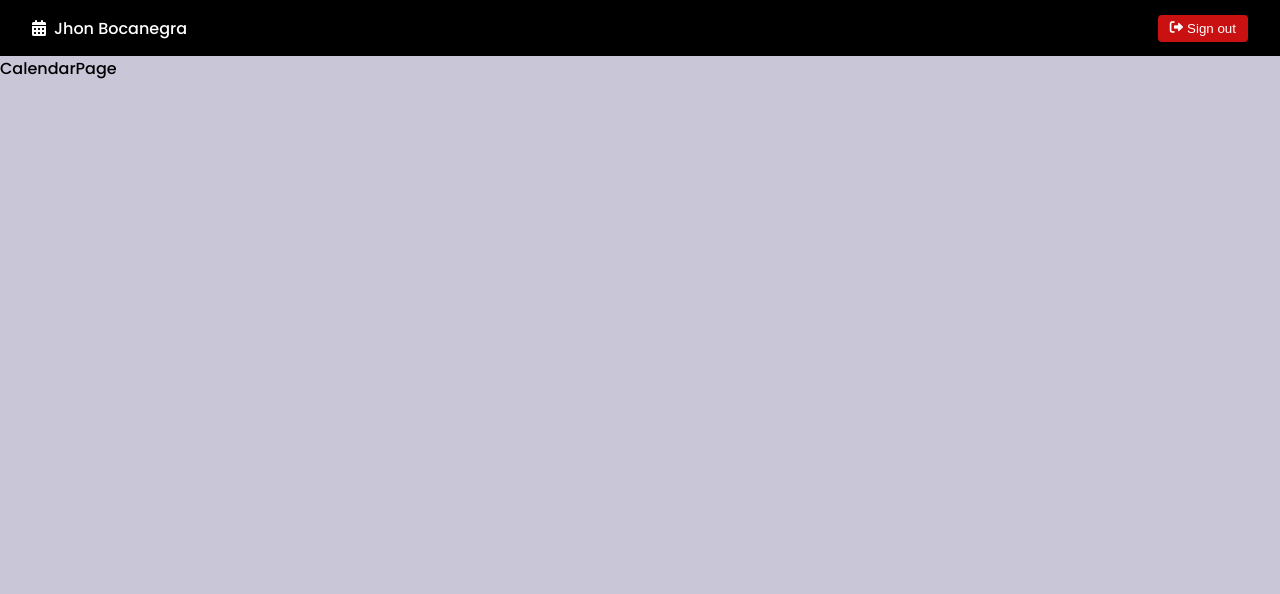
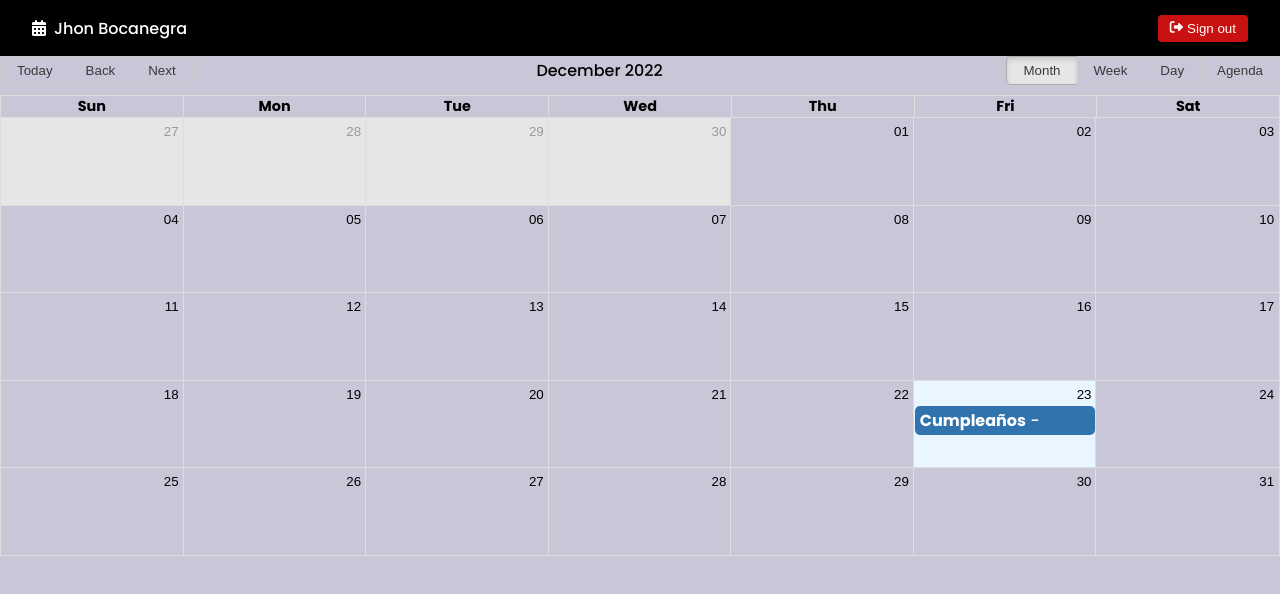
Before and after one commit to JhonEduard26/calendar, a React (Vite) app: page / in a window 1280 px wide. Shown: the top 594 px of the page. Built offline with nearby package versions, Linux system fonts and the light colour scheme.

Commit message:
[ADD] calendar and calendar event box

```diff
--- a/package.json
+++ b/package.json
@@ -9,7 +9,9 @@
     "preview": "vite preview"
   },
   "dependencies": {
+    "date-fns": "^2.29.3",
     "react": "^18.2.0",
+    "react-big-calendar": "^1.5.2",
     "react-dom": "^18.2.0",
     "react-router-dom": "^6.6.0"
   },
--- /dev/null
+++ b/src/calendar/components/CalendarEvent.jsx
@@ -0,0 +1,11 @@
+export const CalendarEvent = ({event}) => {
+
+  const {title, user} = event
+
+  return (
+    <>
+      <strong>{title}</strong>
+      <span> - {user.name}</span>
+    </>
+  )
+}
--- a/src/calendar/components/index.js
+++ b/src/calendar/components/index.js
@@ -1 +1,2 @@
+export * from './CalendarEvent'
 export * from './Navbar'
--- a/src/calendar/pages/CalendarPage.jsx
+++ b/src/calendar/pages/CalendarPage.jsx
@@ -1,10 +1,35 @@
-import { Navbar } from '../components'
+import { Calendar } from 'react-big-calendar'
+import 'react-big-calendar/lib/css/react-big-calendar.css'
+import { addHours } from 'date-fns'
+
+import { CalendarEvent, Navbar } from '../components'
+import { localizer } from '../../helpers'
+
+const events = [
+  {
+    title: 'Cumpleaños',
+    note: 'Comprar el pastel',
+    start: new Date(),
+    end: addHours(new Date(), 1),
+    user: 'Jhon'
+  }
+]
 
 export const CalendarPage = () => {
   return (
     <>
     <Navbar />
-    <div>CalendarPage</div>
+
+    <Calendar
+      localizer={localizer}
+      events={events}
+      startAccessor="start"
+      endAccessor="end"
+      style={{ height: 500 }}
+      components={{
+        event: CalendarEvent
+      }}
+    />
     </>
   )
 }
--- /dev/null
+++ b/src/helpers/calendarLocalizer.js
@@ -0,0 +1,18 @@
+import enUS from 'date-fns/locale/en-US'
+import format from 'date-fns/format'
+import getDay from 'date-fns/getDay'
+import parse from 'date-fns/parse'
+import startOfWeek from 'date-fns/startOfWeek'
+import { dateFnsLocalizer } from 'react-big-calendar'
+
+const locales = {
+  'en-US': enUS,
+}
+
+export const localizer = dateFnsLocalizer({
+  format,
+  parse,
+  startOfWeek,
+  getDay,
+  locales,
+})
--- /dev/null
+++ b/src/helpers/index.js
@@ -0,0 +1 @@
+export * from './calendarLocalizer'
```
Also changed, not shown: 1 other file (tests, documents, lock files or other folders).
